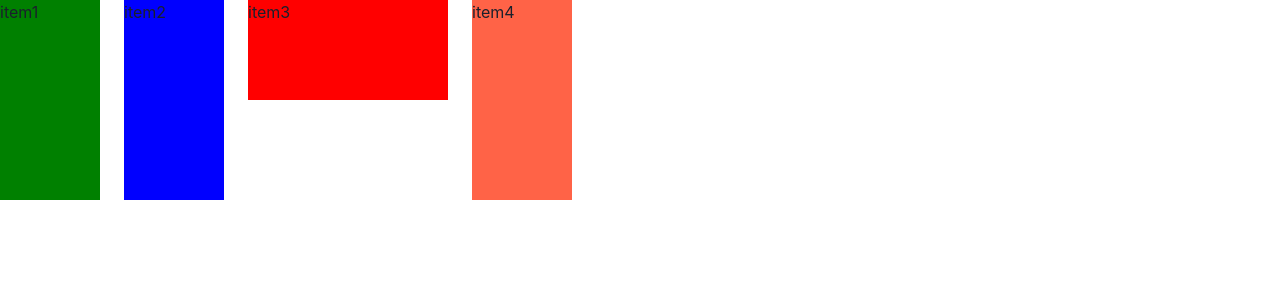
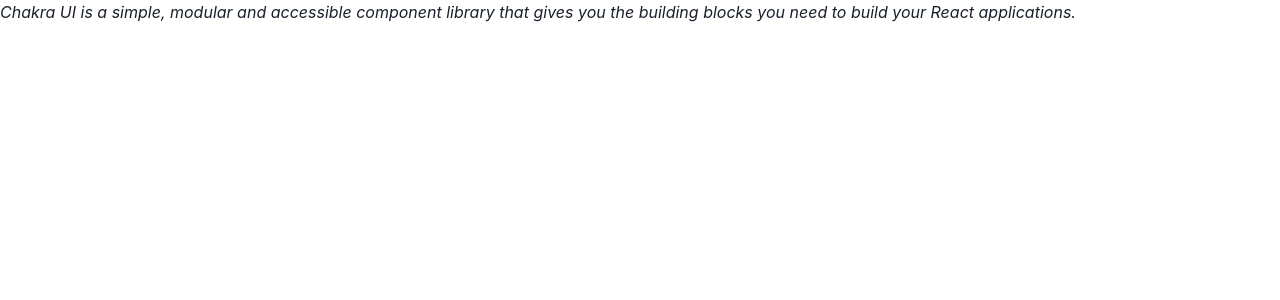
Before and after one commit to estheragbaje/chakra-ui-for-beginners, a React (Vite) app: page / in a window 1280 px wide. Shown: the top 300 px of the page. Built offline with nearby package versions, Linux system fonts and the light colour scheme.

Commit message:
feat: created text component demo

```diff
--- a/src/App.tsx
+++ b/src/App.tsx
@@ -1,23 +1,12 @@
-import { Box, Stack } from '@chakra-ui/react';
+import { Text } from '@chakra-ui/react';
 
-// To use HStack, VStack, remove the direction prop
 function App() {
   return (
     <div className='App'>
-      <Stack spacing='24px' direction='row'>
-        <Box bg='green' w='100px' h='200px'>
-          item1
-        </Box>
-        <Box bg='blue' w='100px' h='200px'>
-          item2
-        </Box>
-        <Box bg='red' w='200px' h='100px'>
-          item3
-        </Box>
-        <Box bg='tomato' w='100px' h='200px'>
-          item4
-        </Box>
-      </Stack>
+      <Text as='i'>
+        Chakra UI is a simple, modular and accessible component library that
+        gives you the building blocks you need to build your React applications.
+      </Text>
     </div>
   );
 }
```
